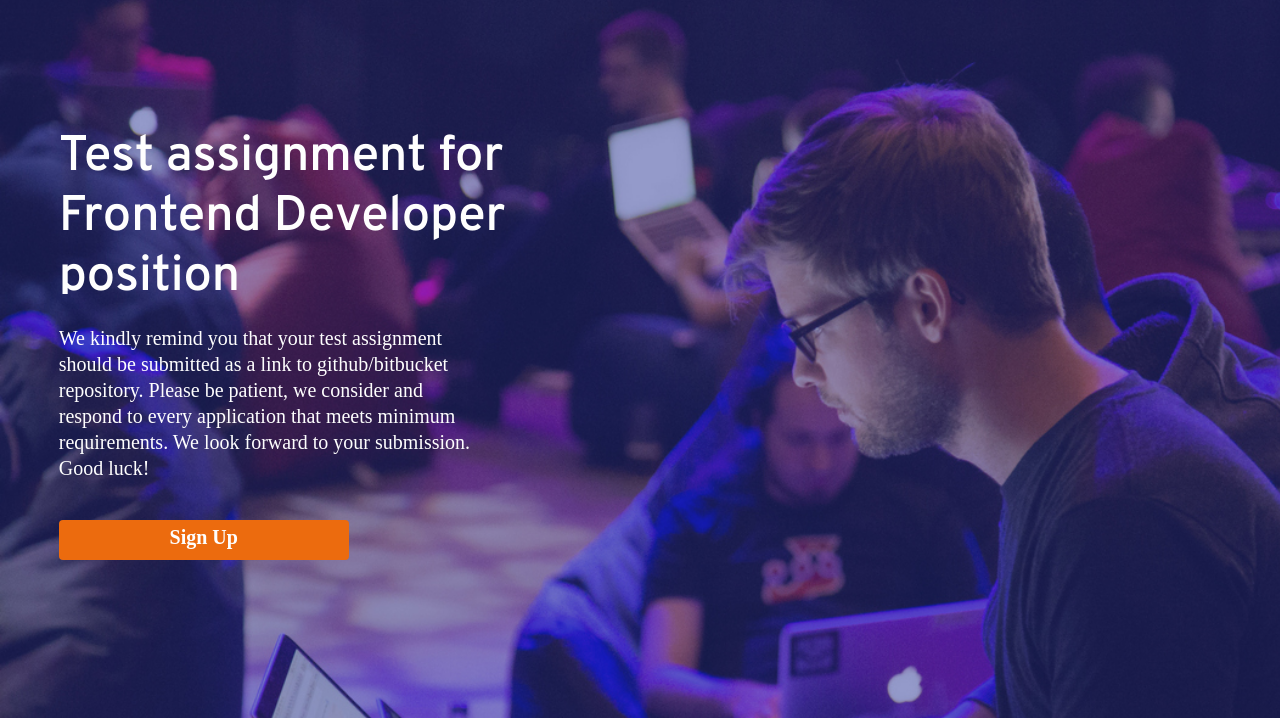
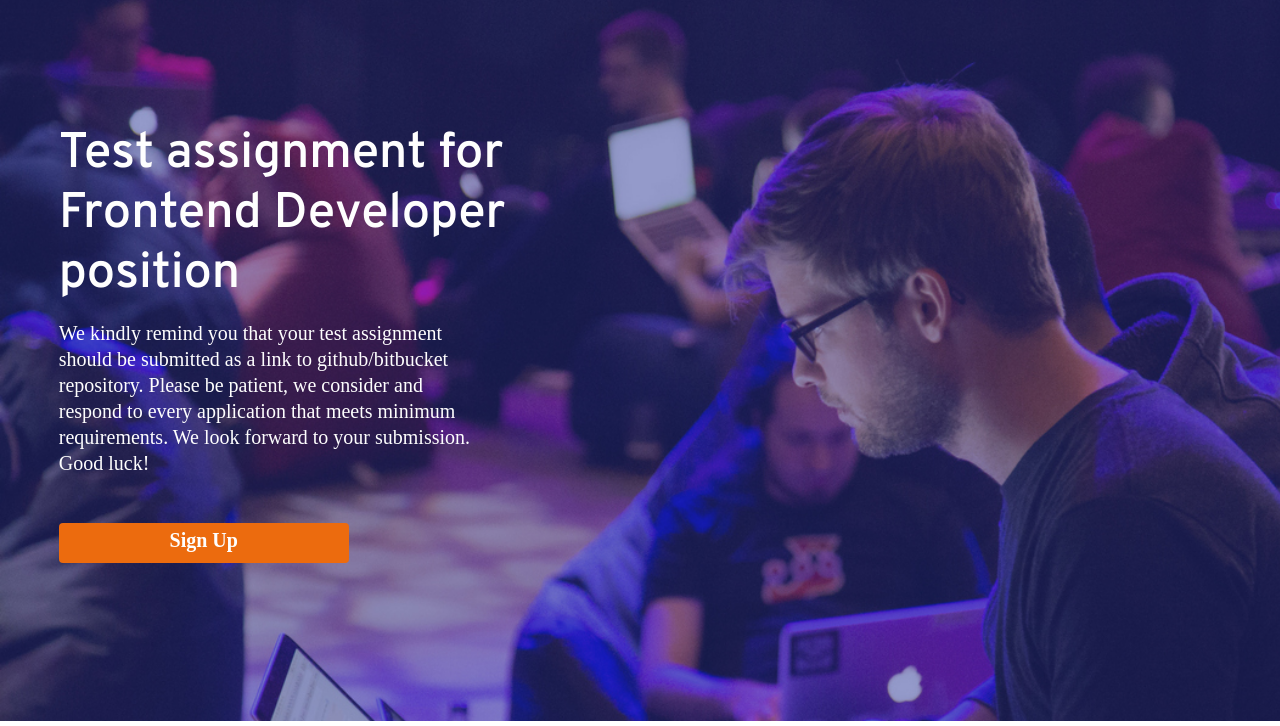
Before and after one commit to AndreyKornyusko/agency, a React app in the folder agency/: page / in a window 1280 px wide. Shown: the part 74-800 px from the top of the page. Built offline with nearby package versions, Linux system fonts and the light colour scheme; no server answers; a web font is replaced by a local one.

Commit message:
changed headsection

```diff
--- a/agency/package.json
+++ b/agency/package.json
@@ -16,7 +16,7 @@
     "sass-loader": "^7.1.0"
   },
   "scripts": {
-    "start": "node server.js",
+    "start": "react-scripts start",
     "build": "react-scripts build",
     "test": "react-scripts test",
     "eject": "react-scripts eject",
--- a/agency/src/components/HeadSection/HeadSection.js
+++ b/agency/src/components/HeadSection/HeadSection.js
@@ -4,7 +4,7 @@ import HeadButton from '../Buttons/HeadButton';
 import HeadSectionText from '../../languages/en/HeadSection';
 
 const charactersMaxlimit = {
-  title: 60,
+  title: 63,
   content: 290,
   mobileContent: 190,
 };
--- a/agency/src/components/HeadSection/HeadSection.module.scss
+++ b/agency/src/components/HeadSection/HeadSection.module.scss
@@ -18,7 +18,7 @@
   background-size: 203%;
   background-position: rem(-128) rem(-11);
   background-repeat: no-repeat;
-  padding-top: rem(44);
+  padding-top: rem(64);
   padding-bottom: rem(71);
   @media (-webkit-min-device-pixel-ratio: 2), (min-resolution: 192dpi) {
     background-image: url(../../assets/img/bg-1-t@2x.jpg);
@@ -28,14 +28,14 @@
   }
 
   @media screen and (min-width: 768px) {
-    padding-top: rem(85);
+    padding-top: rem(111);
     padding-bottom: rem(122);
     background-size: 127%;
     background-position: 0 0;
   }
   @media screen and (min-width: 1024px) {
     background-image: url(../../assets/img/bg-1-d.jpg);
-    padding-top: rem(104);
+    padding-top: rem(135);
     padding-bottom: rem(158);
     background-size: 130%;
     @media (-webkit-min-device-pixel-ratio: 2), (min-resolution: 192dpi) {
@@ -46,7 +46,7 @@
   }
   @media screen and (min-width: 2560px) {
     background-image: url(../../assets/img/bg-1-2k.jpg);
-    padding-top: rem(104);
+    padding-top: rem(133);
     padding-bottom: rem(143);
     background-size: 100%;
     background-position: 0 rem(-312);
@@ -60,8 +60,9 @@
 
 .title {
   max-width: rem(268);
-  max-height: rem(96);
-  margin-bottom: rem(2);
+  max-height: rem(102);
+  margin: 0;
+  margin-bottom: rem(12);
   text-align: center;
   color: $primary-light-text-color;
   font-family: 'Overpass';
@@ -70,22 +71,22 @@
   line-height: rem(34);
   overflow: hidden;
   @media screen and (min-width: 768px) {
-    margin-bottom: rem(11);
+    margin-bottom: rem(21);
     max-width: rem(377);
-    max-height: rem(141);
+    max-height: rem(150);
     font-size: rem(42);
     line-height: rem(50);
     text-align: left;
   }
   @media screen and (min-width: 1024px) {
-    margin-bottom: rem(11);
+    margin-bottom: rem(15);
     max-width: rem(450);
-    max-height: rem(166);
+    max-height: rem(180);
     font-size: rem(50);
     line-height: rem(60);
   }
   @media screen and (min-width: 2560px) {
-    margin-bottom: rem(8);
+    margin-bottom: rem(21);
   }
 }
 
@@ -93,7 +94,8 @@
 .mobileContent {
   display: none;
   max-width: rem(290);
-  max-height: rem(62);
+  max-height: rem(63);
+  margin: 0;
   margin-bottom: rem(42);
   color: $primary-light-text-color;
   font-family: 'Source Sans Pro';
@@ -105,23 +107,23 @@
   @media screen and (min-width: 768px) {
     display: block;
     max-width: rem(384);
-    max-height: rem(140);
+    max-height: rem(144);
     margin-bottom: 3.39rem;
     font-size: rem(18);
     line-height: rem(24);
     text-align: left;
   }
   @media screen and (min-width: 1024px) {
-    margin-bottom: rem(39);
+    margin-bottom: rem(47);
     max-width: rem(427);
-    max-height: rem(187);
+    max-height: rem(156);
     font-size: rem(20);
     line-height: rem(26);
   }
   @media screen and (min-width: 2560px) {
     margin-bottom: rem(33);
     max-width: rem(560);
-    max-height: rem(146);
+    max-height: rem(156);
     font-size: rem(20);
     line-height: rem(26);
   }
--- a/agency/src/components/UsersMenu/UsersMenu.module.scss
+++ b/agency/src/components/UsersMenu/UsersMenu.module.scss
@@ -18,7 +18,7 @@
 
   @media screen and (min-width: 1024px) {
     justify-content: flex-start;
-    margin-bottom: rem(27);
+    margin-bottom: rem(43);
   }
 }
 
--- a/agency/src/mixins.scss
+++ b/agency/src/mixins.scss
@@ -23,7 +23,7 @@
 
 @mixin h2($color) {
   max-width: rem(290);
-  max-height: rem(60);
+  max-height: rem(64);
   margin: 0 auto;
   color: $color;
   font-family: 'Overpass';
@@ -34,7 +34,7 @@
   text-overflow: ellipsis;
   @media screen and (min-width: 768px) {
     max-width: rem(720);
-    max-height: rem(100);
+    max-height: rem(104);
 
     font-size: rem(42);
   }
```
Also changed, not shown: agency/build/asset-manifest.json, agency/build/service-worker.js, agency/src/components/AboutSection/AboutSection.js (line endings or trailing spaces), agency/src/components/AboutSection/AboutSection.module.scss (line endings or trailing spaces), agency/src/components/App.js (line endings or trailing spaces), 2 other files.
